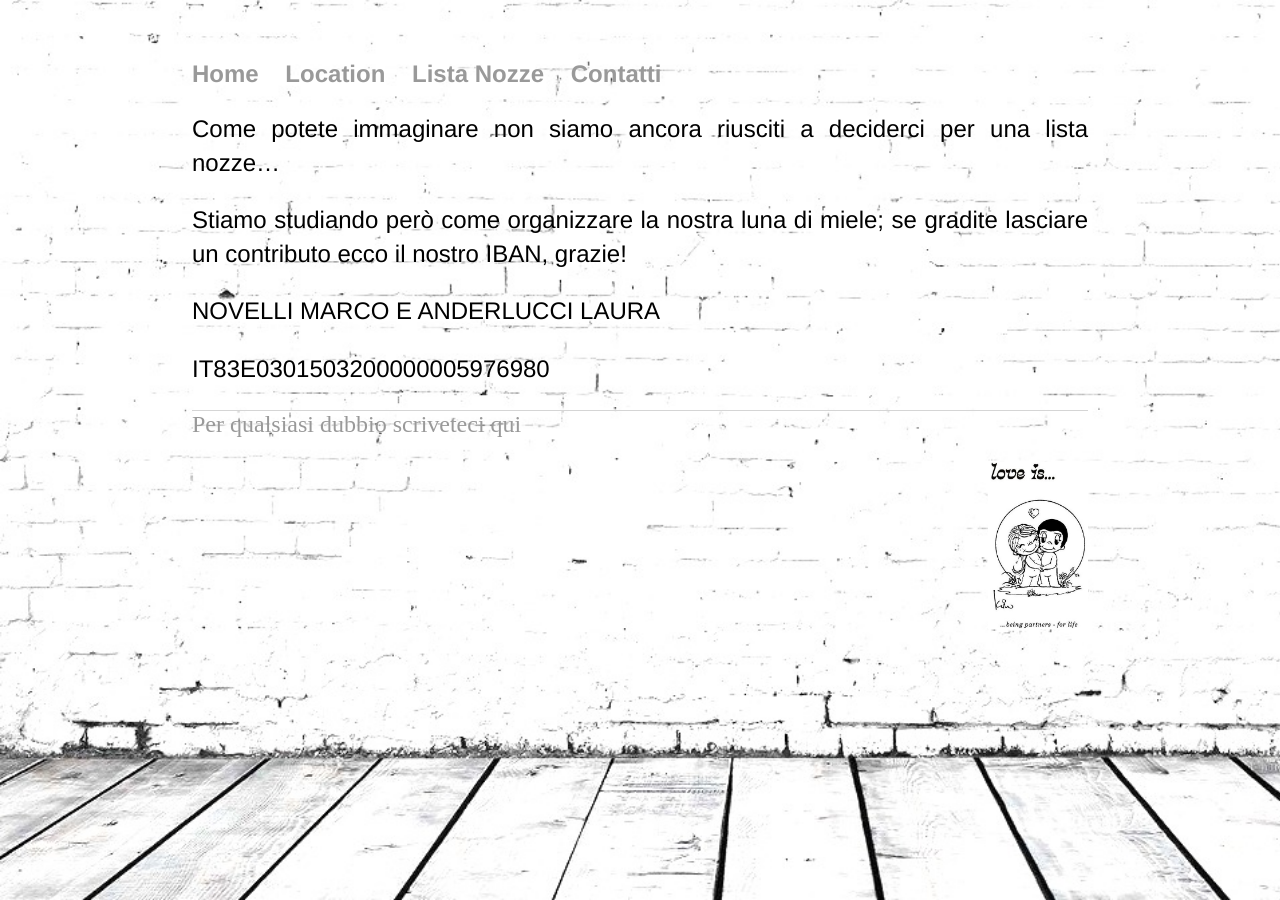
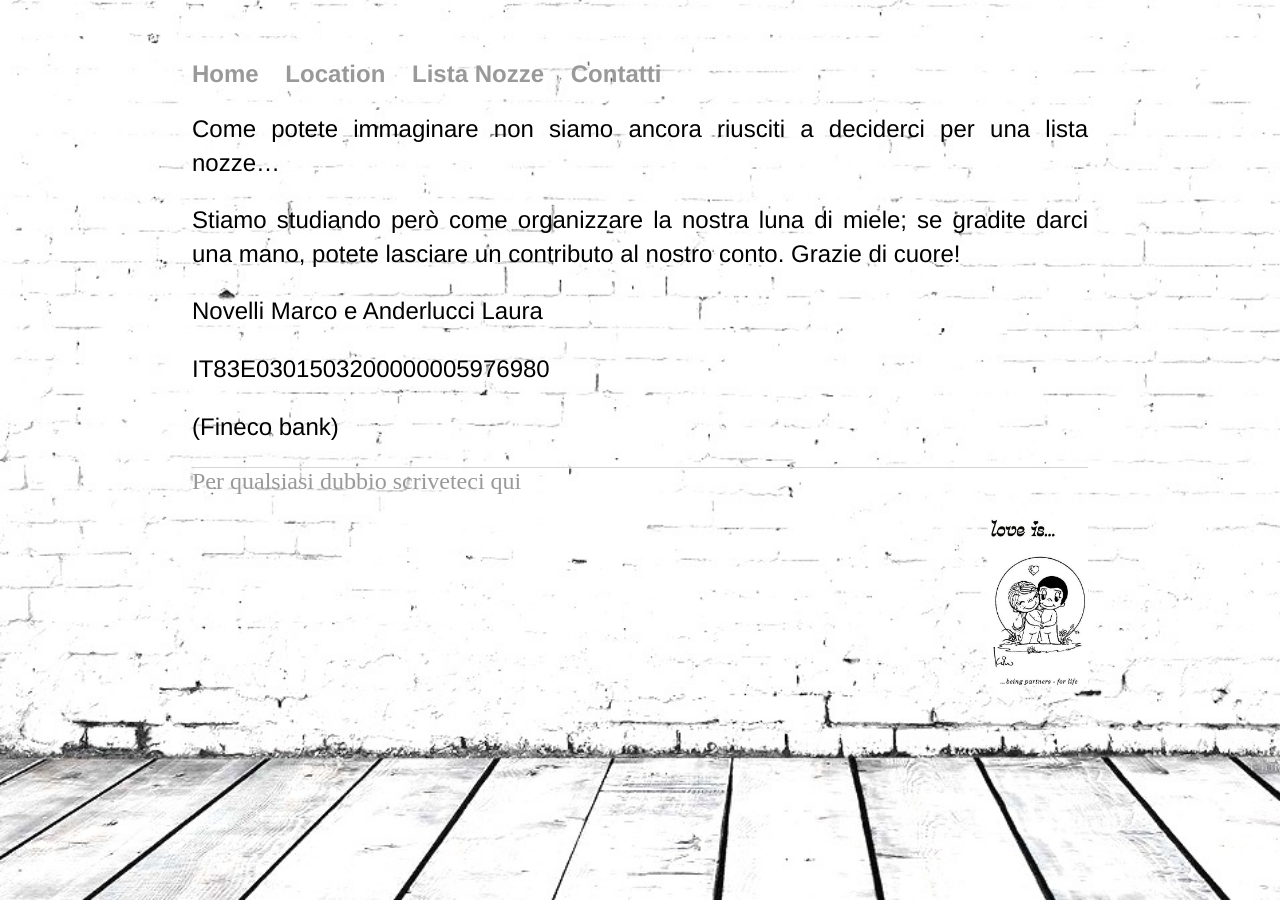
Before and after one commit to marcoelaura/marcoelaura.github.io, a Jekyll site: the page built from ListaNozze/index.md, in a window 1280 px wide. Built offline with Jekyll 4.4.1, drawn with Linux system fonts in a browser that asks for light colours.

Commit message:
Update index.md

```diff
--- a/ListaNozze/index.md
+++ b/ListaNozze/index.md
@@ -5,12 +5,13 @@ title: Lista Nozze
 
 Come potete immaginare non siamo ancora riusciti a deciderci per una lista nozze...
 
-Stiamo studiando però come organizzare la nostra luna di miele; se gradite lasciare un contributo ecco il nostro IBAN, grazie!
+Stiamo studiando però come organizzare la nostra luna di miele; se gradite darci una mano, potete lasciare un contributo al nostro conto. Grazie di cuore!
 
-NOVELLI MARCO E ANDERLUCCI LAURA
+Novelli Marco e Anderlucci Laura
 
 IT83E0301503200000005976980
 
+(Fineco bank)
 
 <footer>
 <a href="/Contatti/simple_form.html">Per qualsiasi dubbio scriveteci qui</a>
```
